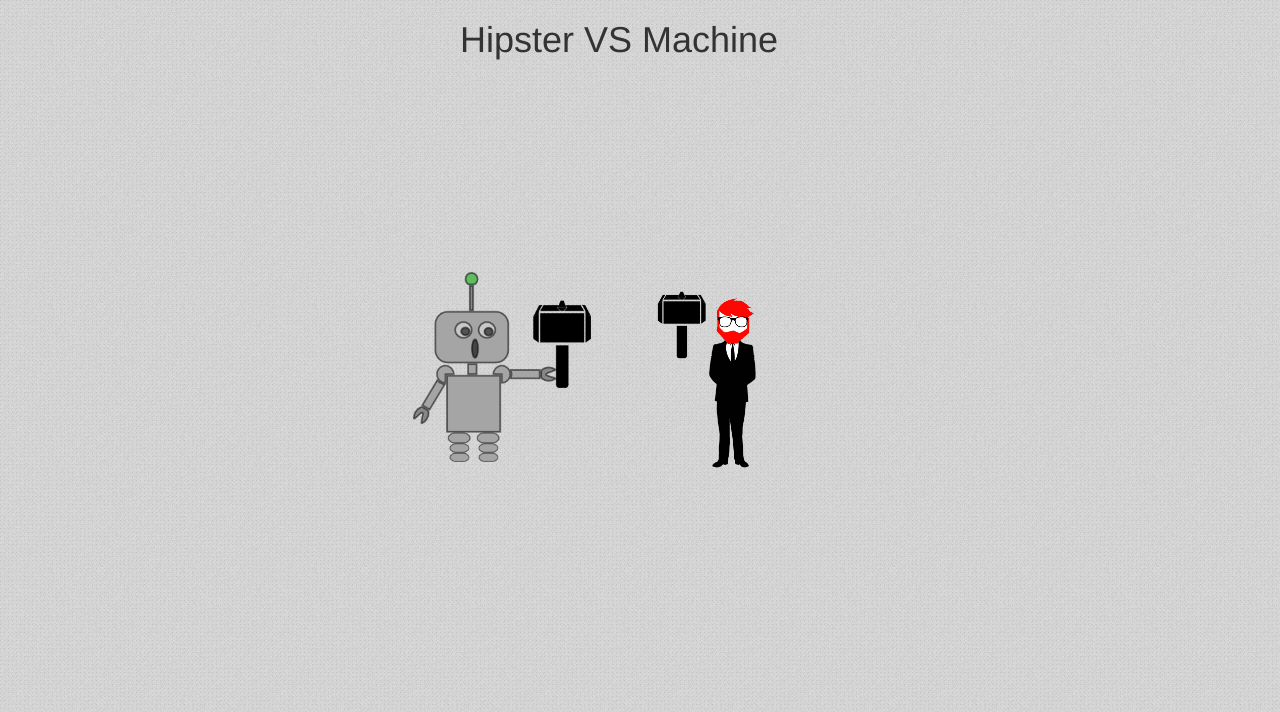
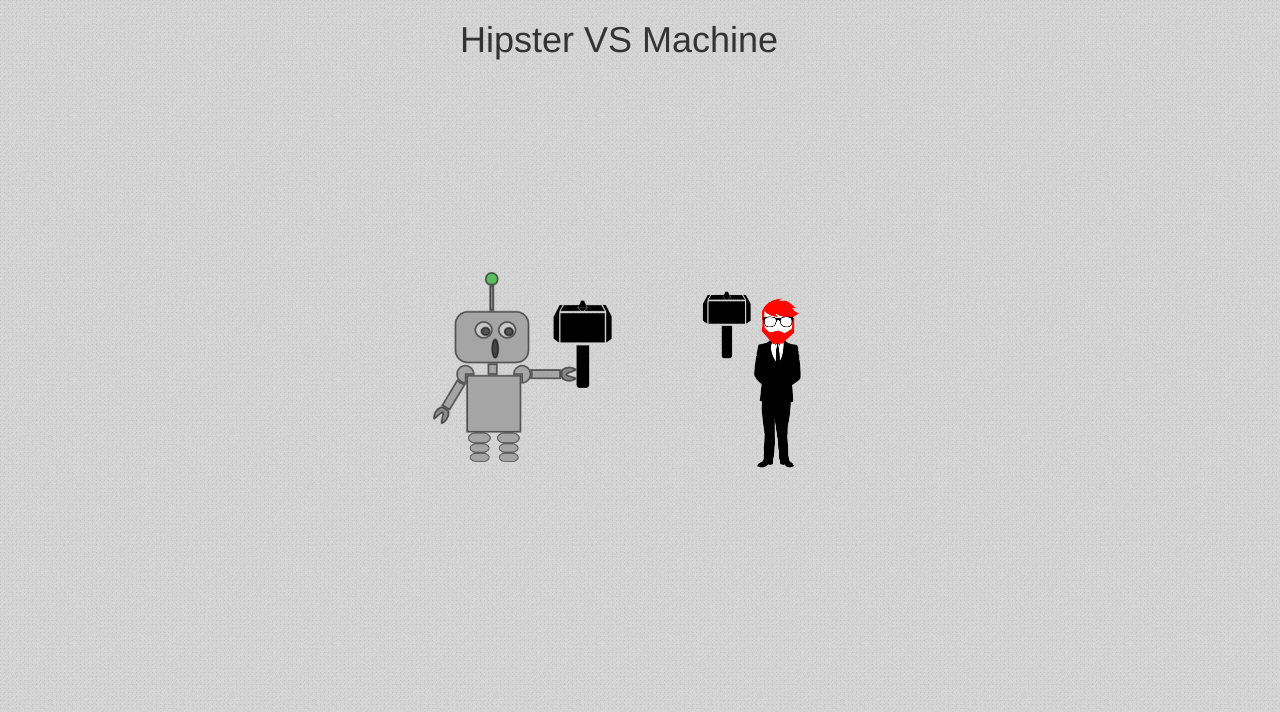
Before and after one commit to ApertureHacks/HipsterVsMachine, a Flask app: page / in a window 1280 px wide. Shown: the top 712 px of the page. Run offline with Flask 2, Linux system fonts and the light colour scheme; data that the repository does not hold is empty; some libraries are stand-ins or nearby versions.

Commit message:
Polishing the animations and such.

```diff
--- a/static/css/style.css
+++ b/static/css/style.css
@@ -27,15 +27,16 @@ div.row-game {
 }
 
 img.fighter {
-    float: left;
     max-height: 200px;
 }
 
 img#robot {
+    float: left;
     padding-bottom: 10px;
-    margin-left: 50px;
+    margin-left: 70px;
 }
 
 img#hipster {
-    margin-left: 40px;
+    float:right;
+    margin-right: 100px;
 }
--- a/static/js/app.js
+++ b/static/js/app.js
@@ -19,12 +19,18 @@ function get_shapeways_item(callback) {
 
 function set_left(img, name, cb) {
   $('#left-image').attr('src', img);
+  if (name.length > 40) {
+    name = name.substring(0, 38) + '...';
+  }
   $('#left-name').html(name);
   $('#left-button').click(cb);
 }
 
 function set_right(img, name, cb) {
   $('#right-image').attr('src', img);
+  if (name.length > 40) {
+    name = name.substring(0, 38) + '...';
+  }
   $('#right-name').html(name);
   $('#right-button').click(cb);
 }
@@ -36,16 +42,24 @@ function run_game() {
   var round = 0;
 
   var robot_attack = function() {
-    $('#robot').attr('src', '/static/imgs/robo_hit.png');
+    $robo = $('#robot');
+    $hipster = $('#hipster');
+    $robo.attr('src', '/static/imgs/robo_hit.png');
+    $hipster.animate({marginRight: '-=10px'}, 0);
     setTimeout(function() {
-      $('#robot').attr('src', '/static/imgs/robo_stand.png');
+      $robo.attr('src', '/static/imgs/robo_stand.png');
+      $hipster.animate({marginRight: '+=10px'}, 0);
     }, 500);
   };
 
   var hipster_attack = function() {
-    $('#hipster').attr('src', '/static/imgs/hipster_hit.png');
+    $robo = $('#robot');
+    $hipster = $('#hipster');
+    $hipster.attr('src', '/static/imgs/hipster_hit.png');
+    $robo.animate({marginLeft: '-=10px'}, 0);
     setTimeout(function() {
-      $('#hipster').attr('src', '/static/imgs/hipster_stand.png');
+      $hipster.attr('src', '/static/imgs/hipster_stand.png');
+      $robo.animate({marginLeft: '+=10px'}, 0);
     }, 500);
   };
 
```
Also changed, not shown: static/imgs/robo_hit.png, static/imgs/robo_stand.png.
